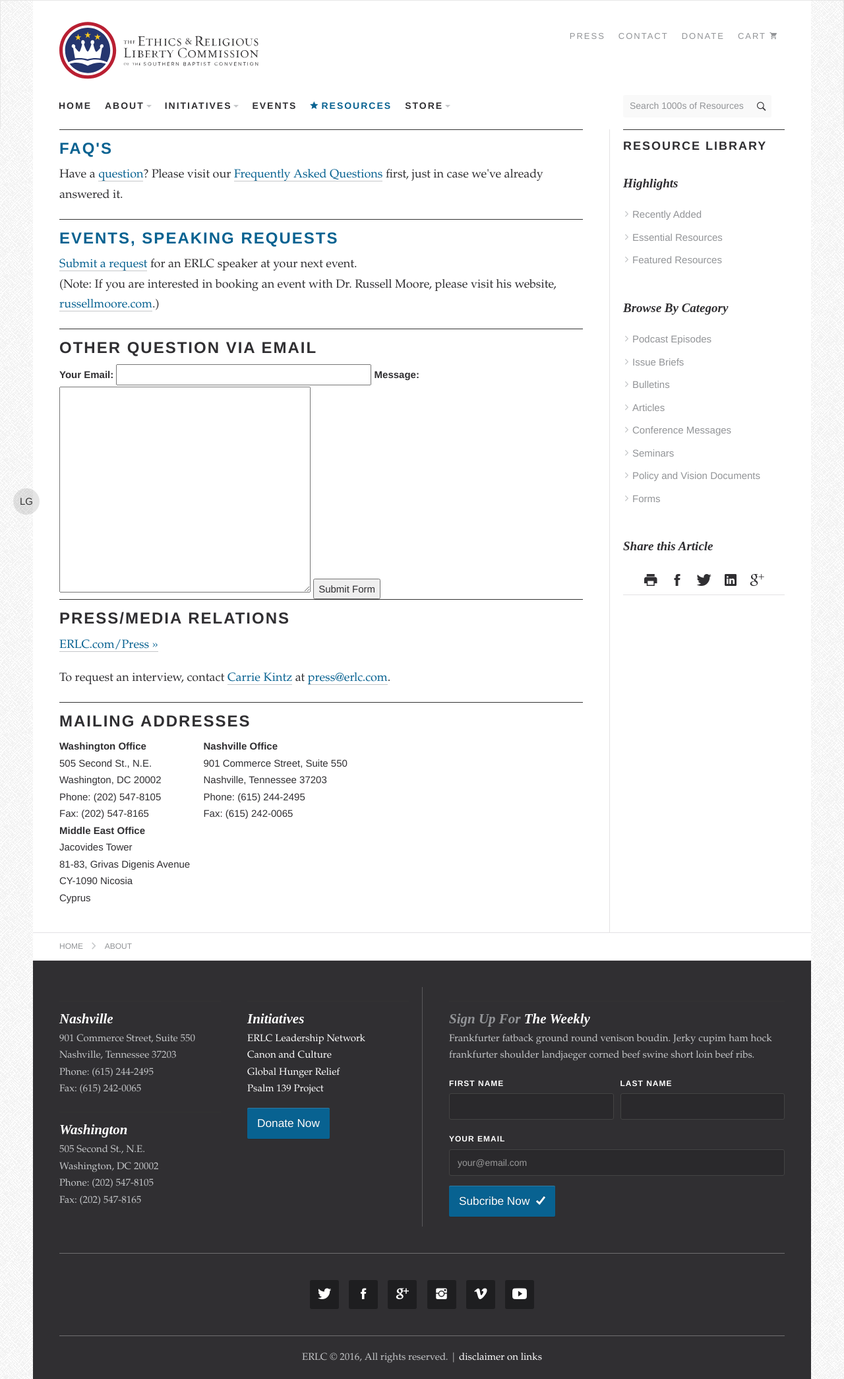
After one commit to priestap/erlc, a PHP site: page /contact.php in a window 1280 px wide. The commit adds this page. Shown: the whole page at 66% size. Run offline with PHP 8.4, Linux system fonts and the light colour scheme; some libraries are stand-ins or nearby versions; some web fonts are replaced.

Commit message:
add contact page, fix white bar on right side.

```diff
--- /dev/null
+++ b/contact.php
@@ -0,0 +1,146 @@
+<?php
+
+ $title = "Contact";
+
+?>
+
+
+<?php include "includes/head.php" ?>
+
+<body class="subpage archive contact">
+	<div class="wrap" id="header_wrap">
+		<?php include "includes/header.php" ?>
+	</div>
+	<article id="content" role="main">
+		<div class="container">
+			<div class="row">
+				<div class="main">
+					<article class="large-8 columns">
+
+						<h2><a href="/erlc/faqs/">FAQ's</a></h2>
+						<p>Have a <a href="/erlc/faqs/">question</a>? Please visit our <a href="/erlc/faqs/">Frequently Asked Questions</a> first, just in case we've already answered it. </p>
+
+						<h2><a href="/erlc/speaking/">Events, speaking requests</a></h2>
+						<p><a href="/erlc/speaking/">Submit a request</a> for an ERLC speaker at your next event.<br>(Note: If you are interested in booking an event with Dr. Russell Moore, please visit his website, <a href="http://www.russellmoore.com">russellmoore.com</a>.)</p>
+
+						<h2>Other question via email</h2>
+						<form id="contact_form" method="post" action="//erlc.com/">
+						<div class="hiddenFields">
+						<input type="hidden" name="ACT" value="21">
+						<input type="hidden" name="RET" value="http://erlc.com">
+						<input type="hidden" name="URI" value="erlc/contact">
+						<input type="hidden" name="recipients" value="qg+GNtczhWv+lXFqS9DnsJbtaFZuSAKQ69TgQrB1a7M=">
+						<input type="hidden" name="user_recipients" value="7147b0902526571c3b5a959fdd87616c">
+						<input type="hidden" name="charset" value="">
+						<input type="hidden" name="redirect" value="">
+						<input type="hidden" name="replyto" value="">
+						<input type="hidden" name="site_id" value="1">
+						<input type="hidden" name="csrf_token" value="a0a25c166eb2f6eec97bf29f0c09c51ba5ac0621">
+						</div>
+
+
+
+						<label for="from">Your Email:</label>
+						<input type="text" id="from" name="from" size="40" maxlength="35">
+
+						<input type="hidden" id="subject" name="subject" value="ERLC Contact Form">
+
+						<label for="message">Message:</label>
+						<textarea id="message" name="message" rows="12" cols="40"></textarea>
+
+						<input name="submit" type="submit" value="Submit Form" class="button">
+
+						</form>
+
+						<h2>Press/Media Relations</h2>
+						<p><a href="/press/">ERLC.com/Press »</a></p>
+
+						<p>To request an interview, contact <a href="mailto:ebristow@erlc.com">Carrie Kintz</a> at <a href="mailto:press@erlc.com">press@erlc.com</a>.</p>
+
+						<h2>Mailing Addresses</h2>
+
+						<table>
+						<tbody><tr>
+						<td width="50%" valign="top">
+						<b>Washington Office</b><br>505 Second St., N.E.<br>Washington, DC 20002<br>Phone: (202) 547-8105<br>Fax: (202) 547-8165</td>
+						<td width="50%" valign="top">
+						<b>Nashville Office</b><br>901 Commerce Street, Suite 550<br>Nashville, Tennessee 37203<br>Phone: (615) 244-2495<br>Fax: (615) 242-0065</td>
+						</tr>
+						</tbody></table>
+
+						<table>
+						<tbody><tr>
+						<td width="50%" valign="top">
+						<b>Middle East Office</b><br>Jacovides Tower<br>81-83, Grivas Digenis Avenue<br>CY-1090 Nicosia<br>Cyprus</td>
+						</tr>
+						</tbody></table>
+
+
+
+
+						</article>
+				</div>
+				<div class="sidebar">
+					<nav class="local-nav">
+						<h2 class="title">Resource Library</h2>
+						<section>
+							<h3>Highlights</h3>
+							<ul class="nav nav-stacked">
+								<li><a href="/resource-library/recently-added">Recently Added</a></li>
+
+								<li><a href="/resource-library/essential-resources">Essential Resources</a></li>
+
+								<li><a href="/resource-library/featured-resources">Featured Resources</a></li>
+
+    					</ul>
+					  </section>
+					  <section>
+					    <h3>Browse By Category</h3>
+					    <ul class="nav nav-stacked">
+						    <li class="">
+						      <a href="/resource-library/podcasts.php">Podcast Episodes</a>
+						    </li>
+					      <li>
+					        <a href="/resource-library/sermons">Issue Briefs</a>
+					      </li>
+						    <li>
+						      <a href="/resource-library/bulletins">Bulletins</a>
+
+						    </li>
+						    <li>
+						      <a href="/resource-library/articles">Articles</a>
+						    </li>
+						    <li>
+						      <a href="/resource-library/conference-messages">Conference Messages</a>
+						    </li>
+						    <li>
+						      <a href="/resource-library/seminars">Seminars</a>
+						    </li>
+						    <li>
+						      <a href="/resource-library/policy-and-vision-documents">Policy and Vision Documents</a>
+						    </li>
+						    <li>
+						      <a href="/resource-library/forms">Forms</a>
+						    </li>
+					    </ul>
+					  </section>
+					  <section class="share-nav">
+					  	<h3 class="text-left">Share this Article</h3>
+					  	<ul class="nav nav-pills share share-icons">
+								<li><a href="#" class="print" title="Print this Article"><i class="ion-android-print"></i></a></li><li><a href="#" class="facebook" title="Share this Article on Facebook"><i class="ion-social-facebook"></i></a></li><li><a href="#" class="twitter" title="Share this Article on Twitter"><i class="ion-social-twitter"></i></a></li><li><a href="#" class="linkedin" title="Share this Article on LinkedIn"><i class="ion-social-linkedin"></i></a></li><li><a href="#" class="googleplus" title="Share this Article on Google+"><i class="ion-social-googleplus-outline"></i></a></li>
+							</ul>
+					  </section>
+					</nav>
+        </div>
+			</div>
+		</div>
+	</div>
+	</article>
+
+	<?php include "includes/footer.php" ?>
+  <script async>
+  	$(document).ready(function(){
+    	$(".nav-item-resource-library").addClass("active");
+		});
+  </script>
+</body>
--- a/includes/_utility_nav.php
+++ b/includes/_utility_nav.php
@@ -1,4 +1,4 @@
 <li class="nav-item nav-item-press"><a href="/press">Press</a></li>
-<li class="nav-item nav-item-press"><a href="/contact">Contact</a></li>
+<li class="nav-item nav-item-press"><a href="/contact.php">Contact</a></li>
 <li class="nav-item nav-item-press"><a href="/donate">Donate</a></li>
 <li class="nav-item nav-item-press"><a href="/cart">Cart <i class="ion-android-cart"></i></a></li>
--- a/less/theme.less
+++ b/less/theme.less
@@ -626,20 +626,35 @@
 			color: #fff;
 		}
 		h3 {
-			font-size: 45px;
-			max-width: 500px;
+			font-size: 38px;
+			max-width: 95%;
 			letter-spacing: 1px;
+			line-height: 1;
 			.font-base;
 			font-weight: 800;
 			> a {
 				color: #fff;
 			}
+			@media (max-width: @screen-xs-max) {
+				font-size: 30px;
+				margin-bottom: 5px;
+			}
+			@media (min-width: @screen-sm-min) and (max-width: @screen-sm-max) {
+				font-size: 36px;
+			}
 		}
 		p.byline {
-			.byline;
-			color: @gray2;
-			margin-bottom: 0;
-
+			font-style: italic;
+			.font-secondary;
+			margin-bottom:0;
+			z-index: 4;
+			position: relative;
+			display: block;
+			color: @gray3;
+			font-size: .8em;
+			a {
+				color: #fff;
+			}
 		}
 	}
 	@media (max-width: @screen-xs-max) {
@@ -1248,6 +1263,16 @@
 
 }
 
+@media (max-width: @screen-xs-max) {
+	html,body {
+    width: 100%;
+    height: 100%;
+    margin: 0px;
+    padding: 0px;
+    overflow-x: hidden;
+	}
+}
+
 .sizy {
 	.sizy;
 }
```
Also changed, not shown: css/theme.css.
